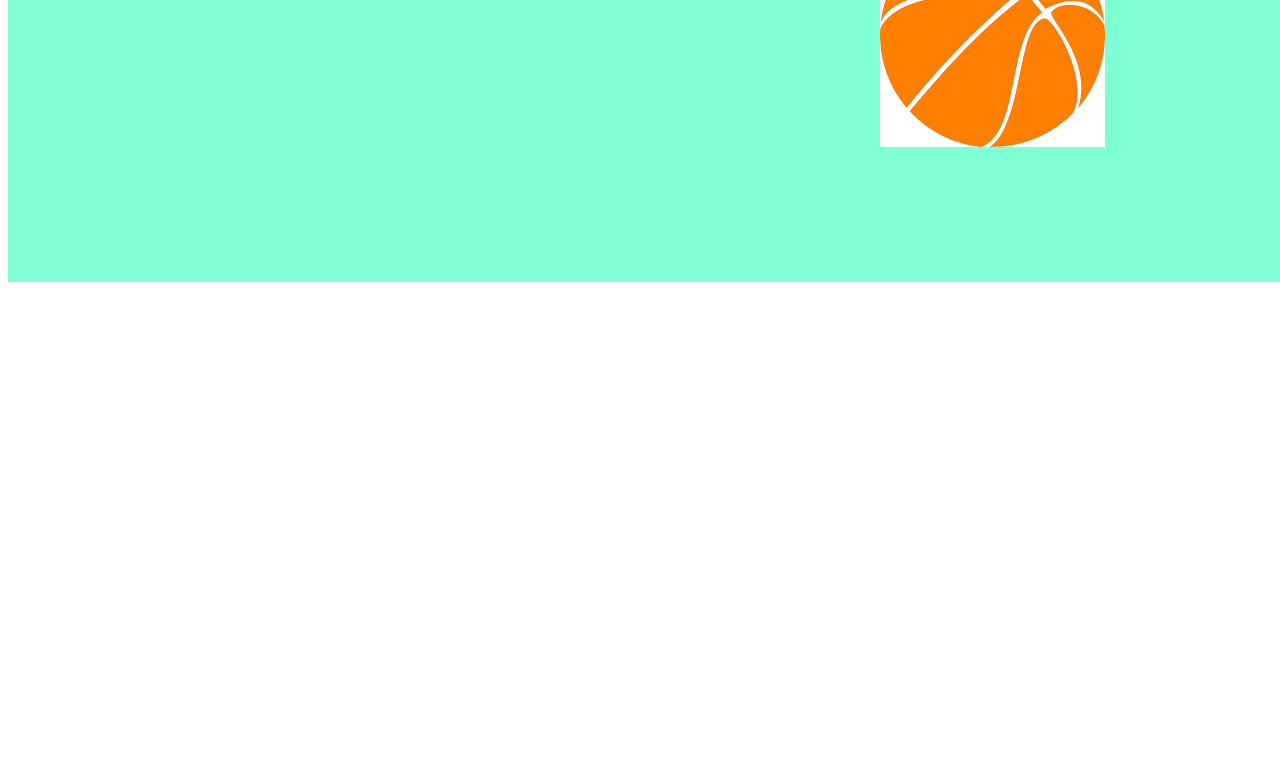
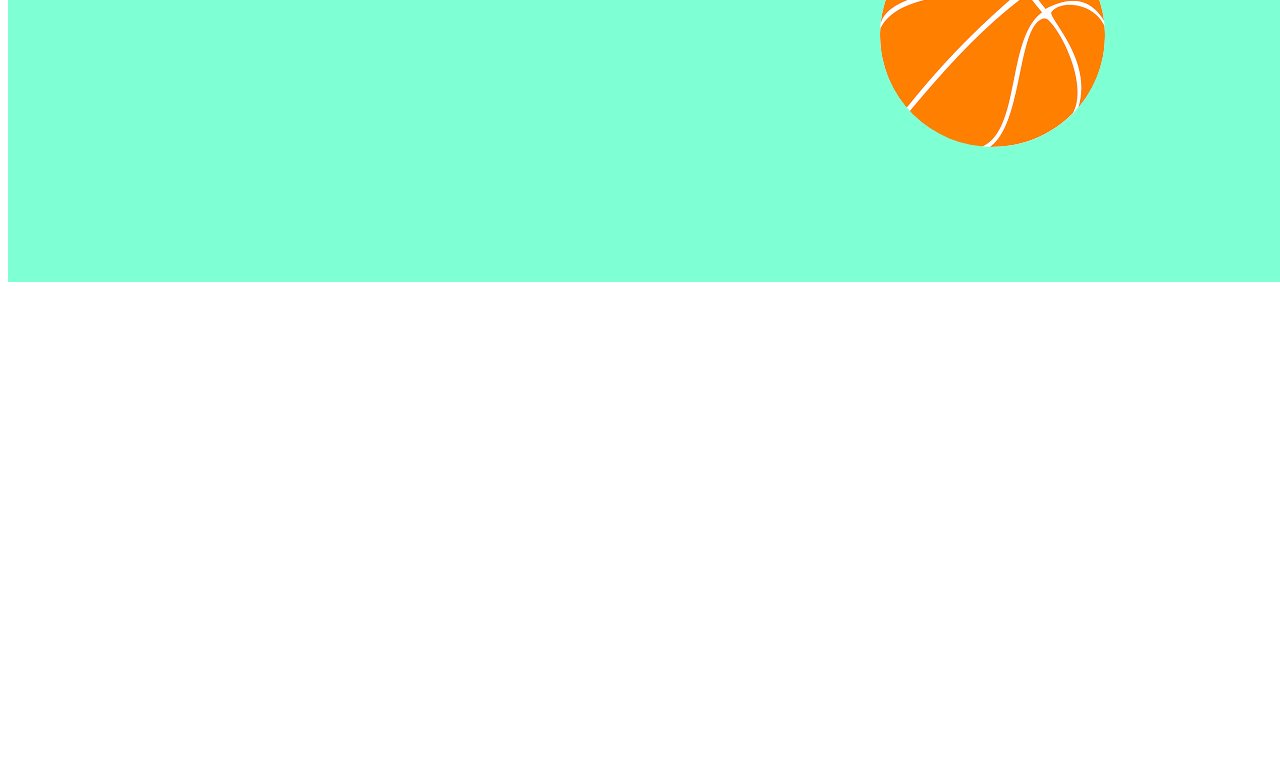
Before and after one commit to David808/test, a plain HTML site: page index.html in a window 1280 px wide. Shown: the part 26-800 px from the top of the page. Drawn offline with Linux system fonts and the light colour scheme.

Commit message:
edit
I’m changing code

```diff
--- a/css/styles.css
+++ b/css/styles.css
@@ -26,3 +26,8 @@ h2{
 body{
 	text-align: center;
 }
+#bas{
+	height: 100px
+	width: 100px;
+	border-radius: 100%
+}
```
